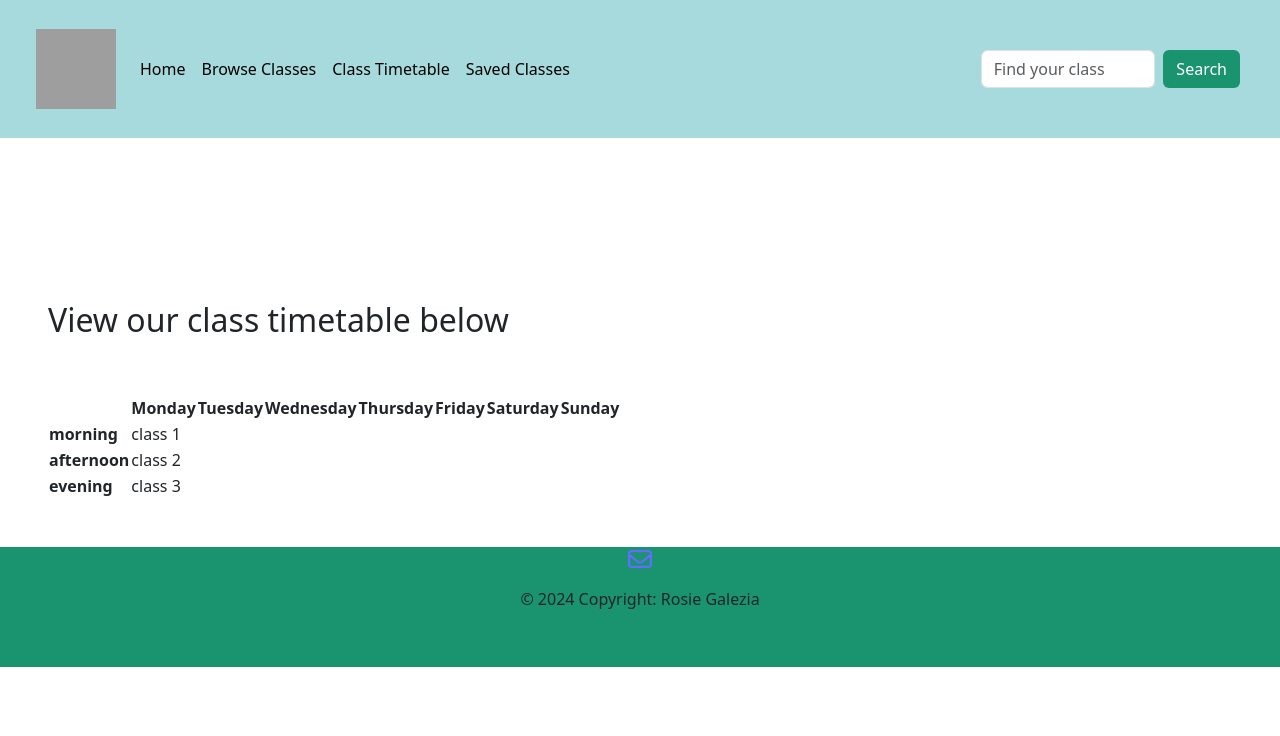
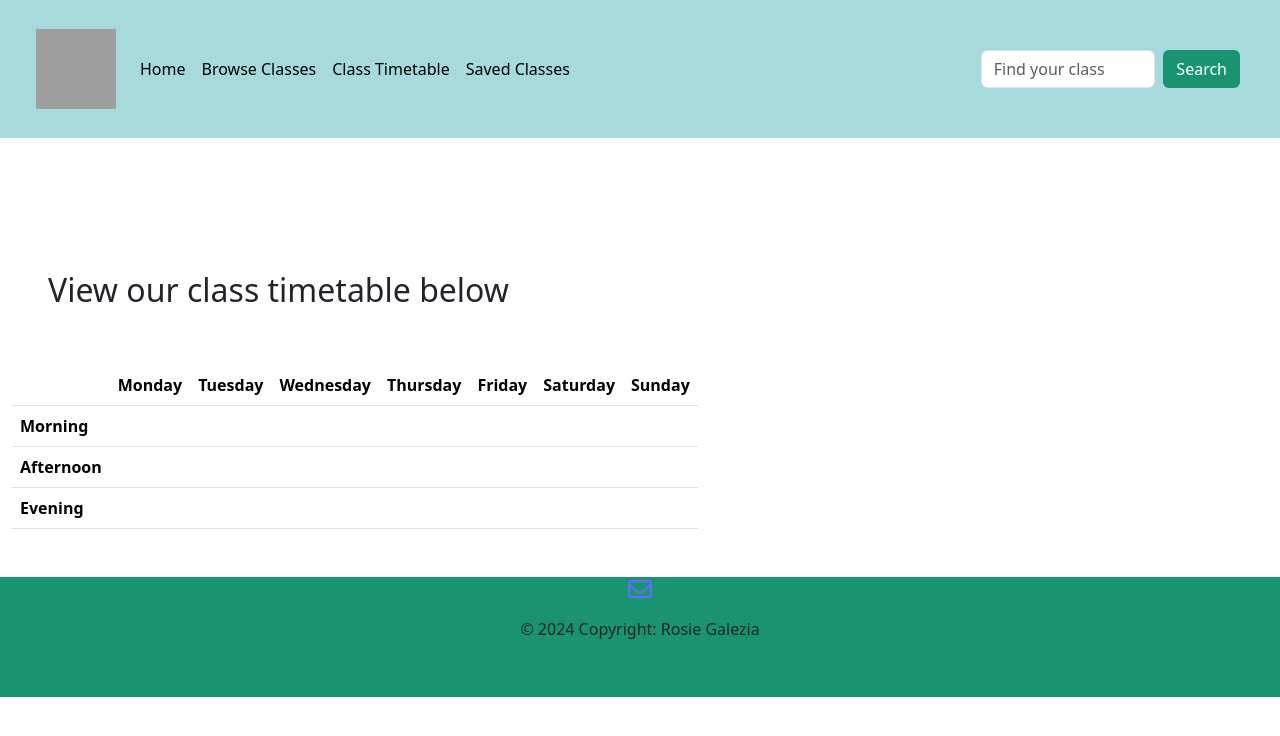
Before and after one commit to rosiegalezia/ABC-fitness-react, a React (Vite) app in the folder react/: page /#/timetable in a window 1280 px wide. Shown: the top 736 px of the page. Built offline with nearby package versions, Linux system fonts and the light colour scheme; grey boxes are pictures that could not be loaded.

Commit message:
began creating table

```diff
--- /dev/null
+++ b/react/src/Components/dayColumn.jsx
@@ -0,0 +1,9 @@
+function dayColumn({ date }) {
+    return (
+        <div className="col">
+            {date}
+        </div>
+    )
+}
+
+export default dayColumn
--- a/react/src/Pages/Timetable.jsx
+++ b/react/src/Pages/Timetable.jsx
@@ -1,18 +1,19 @@
+import React from 'react';
 import classes from '../assets/ClassData/classes.json'
 import fitnessclass from '../Components/Class.jsx'
+import dayColumn from '../Components/dayColumn.jsx';
 
 // import TimeTable from "react-timetable-events";
 
-function Timetable() {
+function Timetable(classes) {
     // Body
     return <div>
         <h2 className="p-5">View our class timetable below</h2>
 
-
-
-        <div className="timetable mx-5">
-            <table className=''>
-                <tr className=''>
+        <div className="container">
+            <table className="table">
+                <thead>
+                    <tr>
                         <th></th>
                         <th>Monday</th>
                         <th>Tuesday</th>
@@ -22,30 +23,39 @@ function Timetable() {
                         <th>Saturday</th>
                         <th>Sunday</th>
                     </tr>
-
+                </thead>
+                <tbody>
                     <tr>
-                    <th>morning</th>
-                    <td>class 1</td>
+                        <th>Morning</th>
+                        <td></td>
+                        <td></td>
+                        <td></td>
+                        <td></td>
+                        <td></td>
+                        <td></td>
+                        <td></td>
                     </tr>
-
                     <tr>
-                    <th>afternoon</th>
-                    <td>class 2</td>
+                        <th>Afternoon</th>
+                        <td></td>
+                        <td></td>
+                        <td></td>
+                        <td></td>
+                        <td></td>
+                        <td></td>
+                        <td></td>
                     </tr>
-
                     <tr>
-                    <th>evening</th>
-                    <td>class 3</td>
+                        <th>Evening</th>
+                        <td></td>
+                        <td></td>
+                        <td></td>
+                        <td></td>
+                        <td></td>
+                        <td></td>
+                        <td></td>
                     </tr>
-                {/* {classData.map((val, key) => {
-                    return (
-                        <tr key={key}>
-                            <td>{val.name}</td>
-                            <td>{val.description}</td>
-                            <td>{val.instructor}</td>
-                        </tr>
-                    )
-                })} */}
+                </tbody>
             </table>
         </div>
 
```
Also changed, not shown: react/src/Components/classCell.jsx (added, +21 -0 lines). Lines whose indentation alone changed are shown as unchanged.
